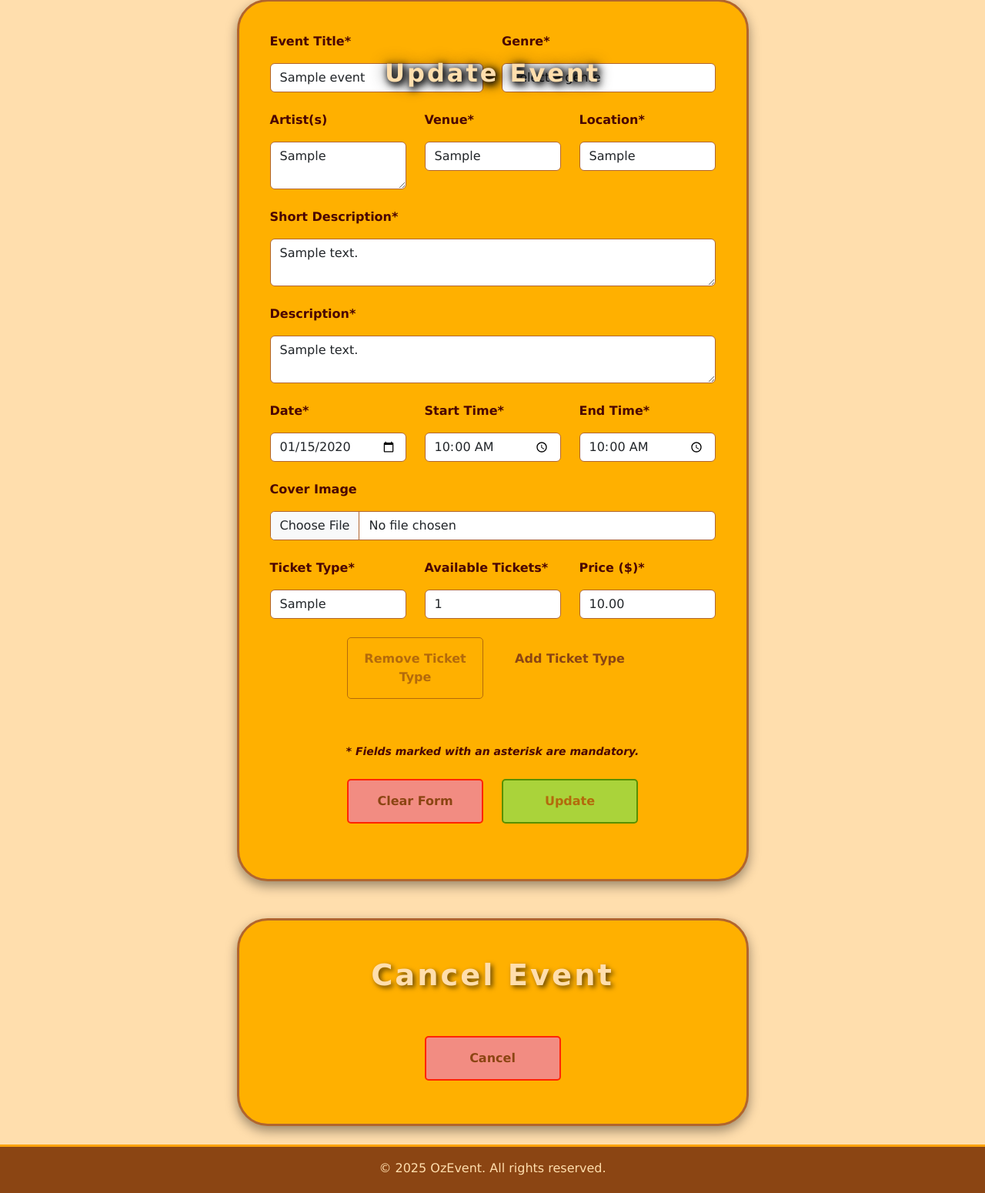
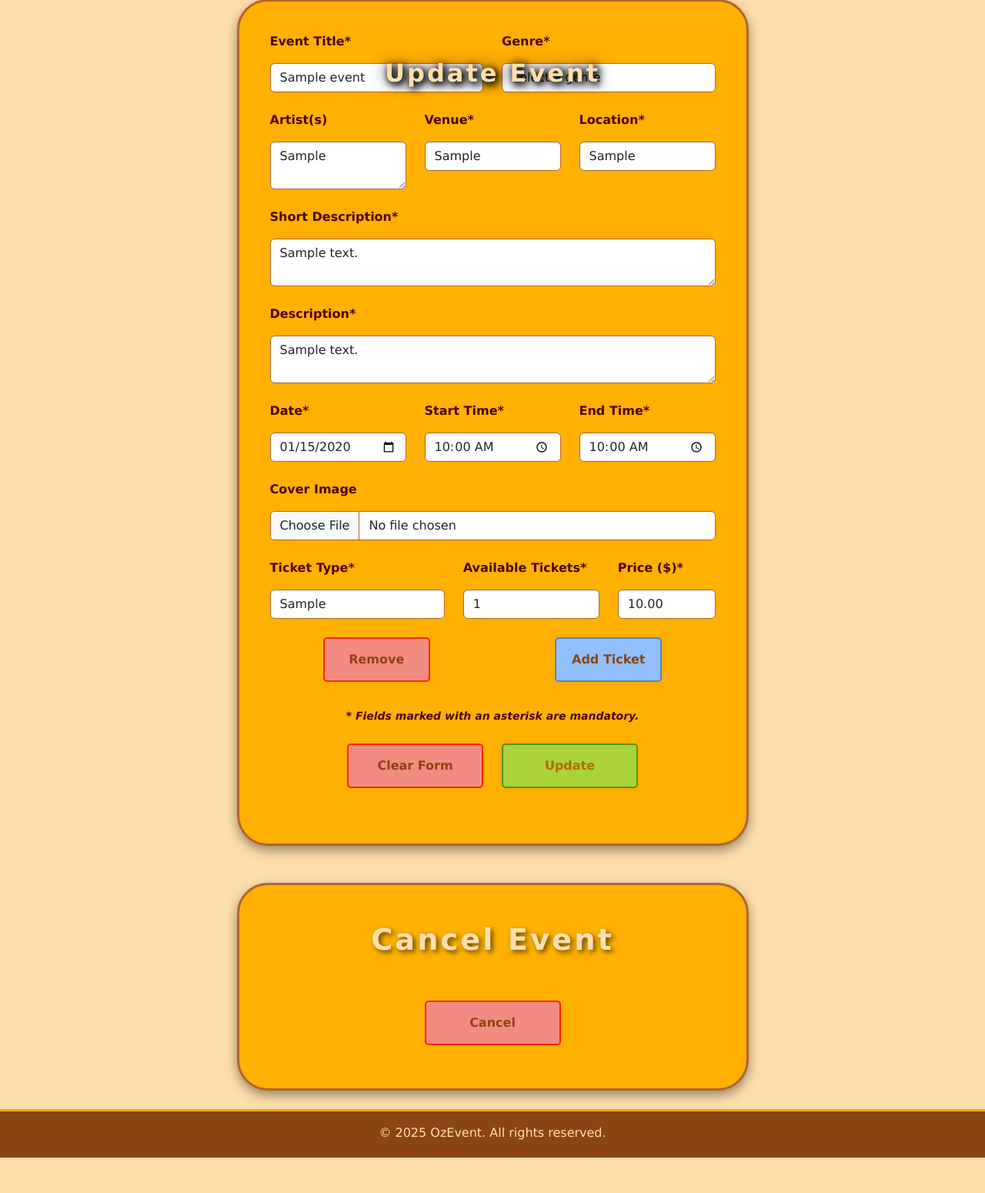
Before and after one commit to qarigby/IAB-207_A3_GRP-16, a Flask app: a page that uses a3_group_16/ozevent/templates/events/manage.html in a window 1280 px wide. Shown: the part 217-1767 px from the top of the page at 77% size. After the commit the page ends 1721 px from the top, so only its background shows below. Run offline with Flask 3, Linux system fonts and the light colour scheme; a user stored in the database is signed in; tables that the repository leaves empty hold one stand-in row (values such as "Sample post"); some libraries are stand-ins or nearby versions.

Commit message:
fixed ticket table styling

```diff
--- a/a3_group_16/ozevent/forms.py
+++ b/a3_group_16/ozevent/forms.py
@@ -47,25 +47,25 @@ class RegisterForm(FlaskForm):
 # Genre Choices (Event Creation)
 genre_choices = [
     ('', 'Select a genre'),  # Placeholder
-    ('alternative', 'Alternative'),
-    ('blues', 'Blues'),
-    ('classical', 'Classical'),
-    ('country', 'Country'),
-    ('drum & bass', 'Drum & Bass'),
-    ('edm', 'EDM'),
-    ('folk', 'Folk'),
-    ('hip-hop', 'Hip-Hop'),
-    ('jazz', 'Jazz'),
-    ('latin', 'Latin'),
-    ('metal', 'Metal'),
-    ('opera', 'Opera'),
-    ('pop', 'Pop'),
-    ('reggae', 'Reggae'),
-    ('r&b', 'R&B'),
-    ('rock', 'Rock'),
-    ('soul', 'Soul'),
-    ('other', 'Other')
-    ]
+    ('Alternative', 'Alternative'),
+    ('Blues', 'Blues'),
+    ('Classical', 'Classical'),
+    ('Country', 'Country'),
+    ('Drum & bass', 'Drum & Bass'),
+    ('Edm', 'EDM'),
+    ('Folk', 'Folk'),
+    ('Hip-hop', 'Hip-Hop'),
+    ('Jazz', 'Jazz'),
+    ('Latin', 'Latin'),
+    ('Metal', 'Metal'),
+    ('Opera', 'Opera'),
+    ('Pop', 'Pop'),
+    ('Reggae', 'Reggae'),
+    ('R&B', 'R&B'),
+    ('Rock', 'Rock'),
+    ('Soul', 'Soul'),
+    ('Other', 'Other')
+]
 
 # Ticket Form
 class TicketForm(Form):
--- a/a3_group_16/ozevent/templates/events/extra_ticket_type.html
+++ b/a3_group_16/ozevent/templates/events/extra_ticket_type.html
@@ -1,18 +1,18 @@
 <div class="form-group row ticket-row">
     <!-- Ticket Type -->
-    <div class="col-12 col-sm-6 col-md-4 col-lg-4">
+    <div class="col-sm-6 col-md-5">
         {{ ticket_form.ticket_type.label(class="form-label") }}<strong>*</strong>
         {{ ticket_form.ticket_type(class="form-control") }}
     </div>
 
     <!-- Available Tickets  -->
-    <div class="col-12 col-sm-6 col-md-4 col-lg-4">
+    <div class="col-sm-6 col-md-4">
         {{ ticket_form.available_tickets.label(class="form-label") }}<strong>*</strong>
         {{ ticket_form.available_tickets(class="form-control") }}
     </div>
 
     <!-- Ticket Price -->
-    <div class="col-12 col-sm-6 col-md-4 col-lg-4">
+    <div class="col-md-3">
         {{ ticket_form.ticket_price.label(class="form-label") }}<strong>*</strong>
         {{ ticket_form.ticket_price(class="form-control") }}
     </div>
--- a/a3_group_16/ozevent/templates/events/manage.html
+++ b/a3_group_16/ozevent/templates/events/manage.html
@@ -116,19 +116,19 @@
                                 {% for ticket_form in form.tickets %}
                                 <div class="form-group row ticket-row">
                                     <!-- Ticket Type -->
-                                    <div class="col-12 col-sm-6 col-md-4 col-lg-4">
+                                    <div class="col-sm-6 col-md-5">
                                         {{ ticket_form.ticket_type.label(class="form-label") }}<strong>*</strong>
                                         {{ ticket_form.ticket_type(class="form-control") }}
                                     </div>
 
                                     <!-- Available Tickets  -->
-                                    <div class="col-12 col-sm-6 col-md-4 col-lg-4">
+                                    <div class="col-sm-6 col-md-4">
                                         {{ ticket_form.available_tickets.label(class="form-label") }}<strong>*</strong>
                                         {{ ticket_form.available_tickets(class="form-control") }}
                                     </div>
 
                                     <!-- Ticket Price -->
-                                    <div class="col-12 col-sm-6 col-md-4 col-lg-4">
+                                    <div class="col-md-3">
                                         {{ ticket_form.ticket_price.label(class="form-label") }}<strong>*</strong>
                                         {{ ticket_form.ticket_price(class="form-control") }}
                                     </div>
@@ -137,13 +137,13 @@
                             </div>
 
                             <!-- Add and remove ticket types -->
-                            <div class="form-group row justify-content-center pb-4">
-                                <div class="col-12 col-md-4 mb-3">
-                                    <button type="button" class="btn w-100" id="remove-ticket">Remove Ticket Type</button>
+                            <div class="form-group row pb-3">
+                                <div class="col-6 d-flex justify-content-center">
+                                    <button type="button" class="btn w-50" id="removeTicketBtn">Remove</button>
                                 </div>
 
-                                <div class="col-12 col-md-4 mb-3">
-                                    <button type="button" class="btn w-100" id="add-ticket">Add Ticket Type</button>
+                                <div class="col-6 d-flex justify-content-center">
+                                    <button type="button" class="btn w-50" id="addTicketBtn">Add Ticket</button>
                                 </div>
                             </div>
 
@@ -289,7 +289,7 @@
             }
 
             // Add another ticket type
-            document.getElementById('add-ticket').addEventListener('click', function() {
+            document.getElementById('addTicketBtn').addEventListener('click', function() {
                 let index = container.querySelectorAll('.form-group.row').length;
 
                 // Fetch a blank template from a hidden field or template string
@@ -302,7 +302,7 @@
             });
 
             // Rempove last ticket type
-            document.getElementById('remove-ticket').addEventListener('click', function () {
+            document.getElementById('removeTicketBtn').addEventListener('click', function () {
                 let ticketRows = container.querySelectorAll('.ticket-row');
 
                 if (ticketRows.length > 1) {
```
Also changed, not shown: a3_group_16/ozevent/templates/events/create.html (+9 -9 lines).
